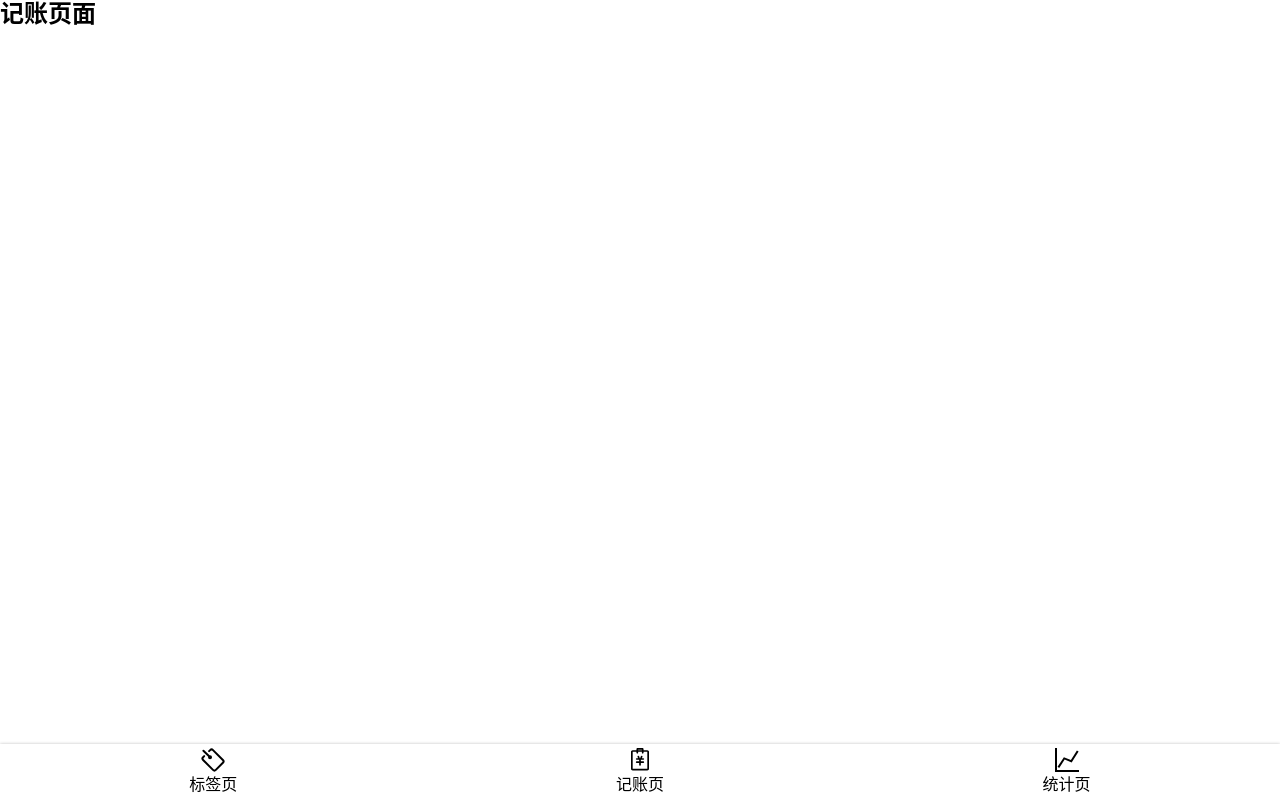
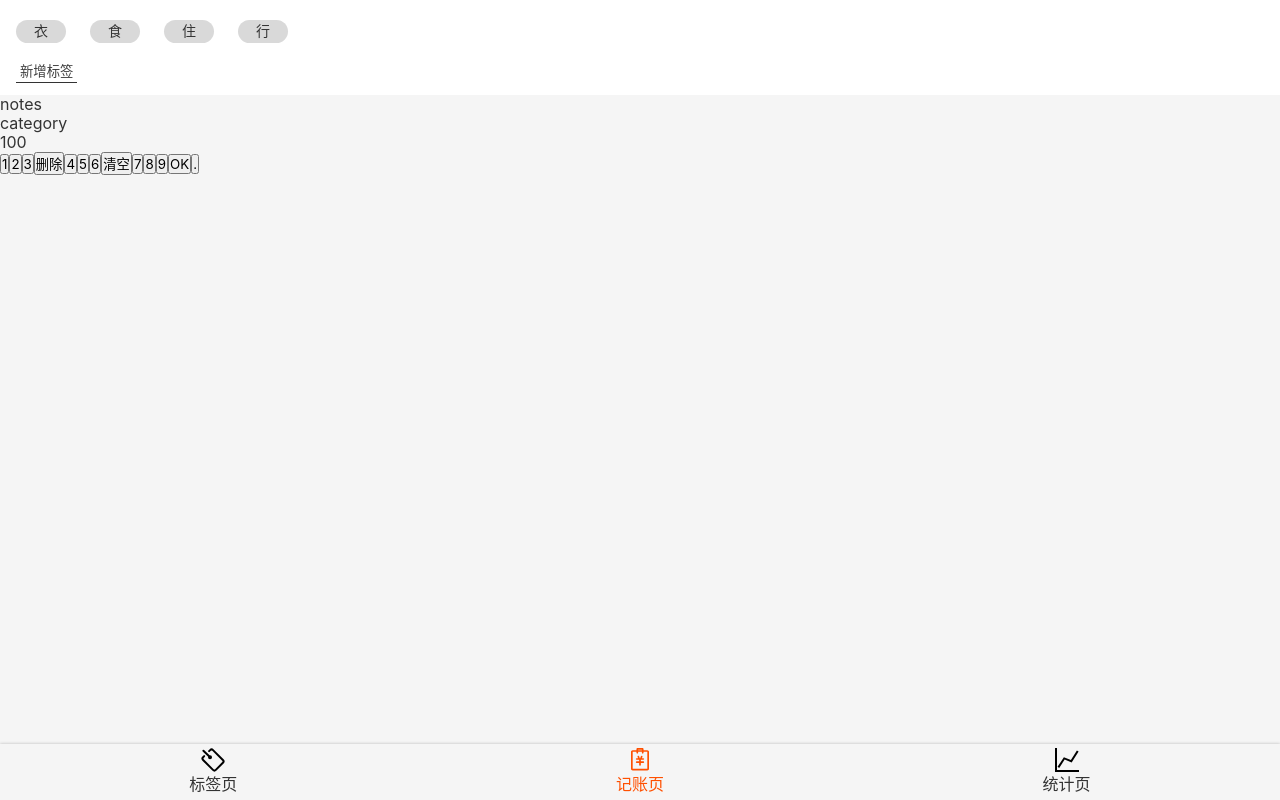
Before and after one commit to dmj1234/React--singo, a React app: page /singo in a window 1280 px wide. Built offline with nearby package versions, Linux system fonts and the light colour scheme.

Commit message:
Singo.tsx 之 TagsSection

```diff
--- a/src/App.tsx
+++ b/src/App.tsx
@@ -3,7 +3,7 @@
 import Singo from './views/Singo';
 import Statistics from './views/Statistics';
 import NoMatch from './views/NoMatch';
-
+import styled from 'styled-components';
 import {
     BrowserRouter as Router,
     Switch,
@@ -11,8 +11,14 @@
     Redirect
 } from "react-router-dom";
 
+
+const AppWrapper = styled.div`
+    color:#333;
+`;
+
  function App() {
     return (
+        <AppWrapper>
         <Router>
                 <Switch>
                     <Route path="/tags">
@@ -30,6 +36,7 @@
                     </Route>
                 </Switch>
         </Router>
+        </AppWrapper>
     );
 }
 
--- a/src/components/Nav.tsx
+++ b/src/components/Nav.tsx
@@ -1,5 +1,5 @@
 import styled from 'styled-components';
-import {Link} from 'react-router-dom';
+import {Link,NavLink} from 'react-router-dom';
 import React from 'react';
 import Icon from './icon';
 
@@ -21,6 +21,12 @@
           width: 24px;
           height: 24px;
       }
+        &.selected {
+          color:#FF5000;
+          .icon{
+            fill:#FF5000;
+          }
+        }
       }
     }
   }
@@ -31,21 +37,21 @@
             <ul>
                 <li>
 
-                    <Link to="/tags">
+                    <NavLink to="/tags" activeClassName="selected">
                         <Icon name="label"/>
-                        标签页</Link>
+                        标签页</NavLink>
                 </li>
                 <li>
 
-                    <Link to="/singo">
+                    <NavLink to="/singo" activeClassName="selected">
                         <Icon name="singo"/>
-                        记账页</Link>
+                        记账页</NavLink>
                 </li>
                 <li>
 
-                    <Link to="/statistics">
+                    <NavLink to="/statistics" activeClassName="selected">
                         <Icon name="statistics"/>
-                        统计页</Link>
+                        统计页</NavLink>
                 </li>
             </ul>
         </NavWrapper>
--- a/src/index.scss
+++ b/src/index.scss
@@ -14,8 +14,12 @@
   font-family:$font-hei;
   font-size: 16px;
   line-height: 1.2;
+  background:#f5f5f5;
 }
 .icon{
   width: 1em;
   height: 1em;
 }
+button{
+  font-family: inherit;
+}
--- a/src/views/Singo.tsx
+++ b/src/views/Singo.tsx
@@ -1,10 +1,72 @@
 import Layout from '../components/Layout';
 import React from 'react';
+import styled from 'styled-components';
+
+const TagsSection = styled.section`
+    background: #ffffff;
+    padding: 12px 16px;
+  >ol {margin: 0 -12px;
+    > li {
+      background: #D9D9D9;
+      border-radius: 18px;
+      display: inline-block;
+      padding: 3px 18px;
+      font-size: 14px;
+      margin: 8px 12px;
+    }
+  }
+  >button{
+    background: none;border: none;padding: 2px 4px;
+    border-bottom: 1px solid #333; color:#3D3D3D;
+    margin-top: 8px;
+
+  }
+`;
+const NotesSection = styled.section`
+`;
+const CategorySection = styled.section`
+`;
+const NumberPadSection = styled.section`
+`;
 
 function Singo() {
     return (
         <Layout>
-            <h2>记账页面</h2>
+            <TagsSection>
+                <ol>
+                    <li>衣</li>
+                    <li>食</li>
+                    <li>住</li>
+                    <li>行</li>
+                </ol>
+                <button>
+                    新增标签
+                </button>
+            </TagsSection>
+            <NotesSection>
+                notes
+            </NotesSection>
+            <CategorySection>
+                category
+            </CategorySection>
+            <NumberPadSection>
+                <div>100</div>
+                <div>
+                    <button>1</button>
+                    <button>2</button>
+                    <button>3</button>
+                    <button>删除</button>
+                    <button>4</button>
+                    <button>5</button>
+                    <button>6</button>
+                    <button>清空</button>
+                    <button>7</button>
+                    <button>8</button>
+                    <button>9</button>
+                    <button>OK</button>
+                    <button>.</button>
+                </div>
+            </NumberPadSection>
         </Layout>
     );
 }
```
Also changed, not shown: 1 other file (tests, documents, lock files or other folders).
